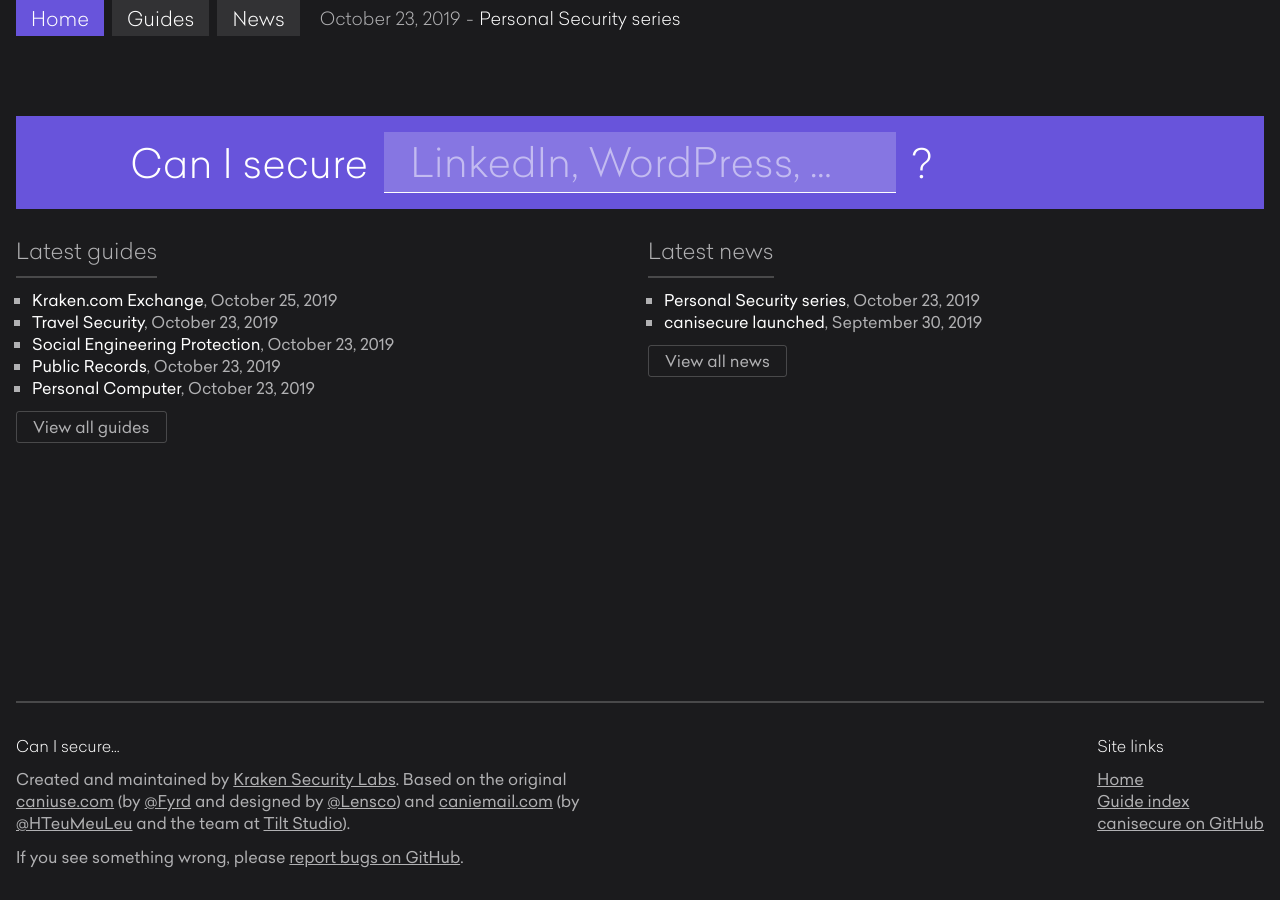
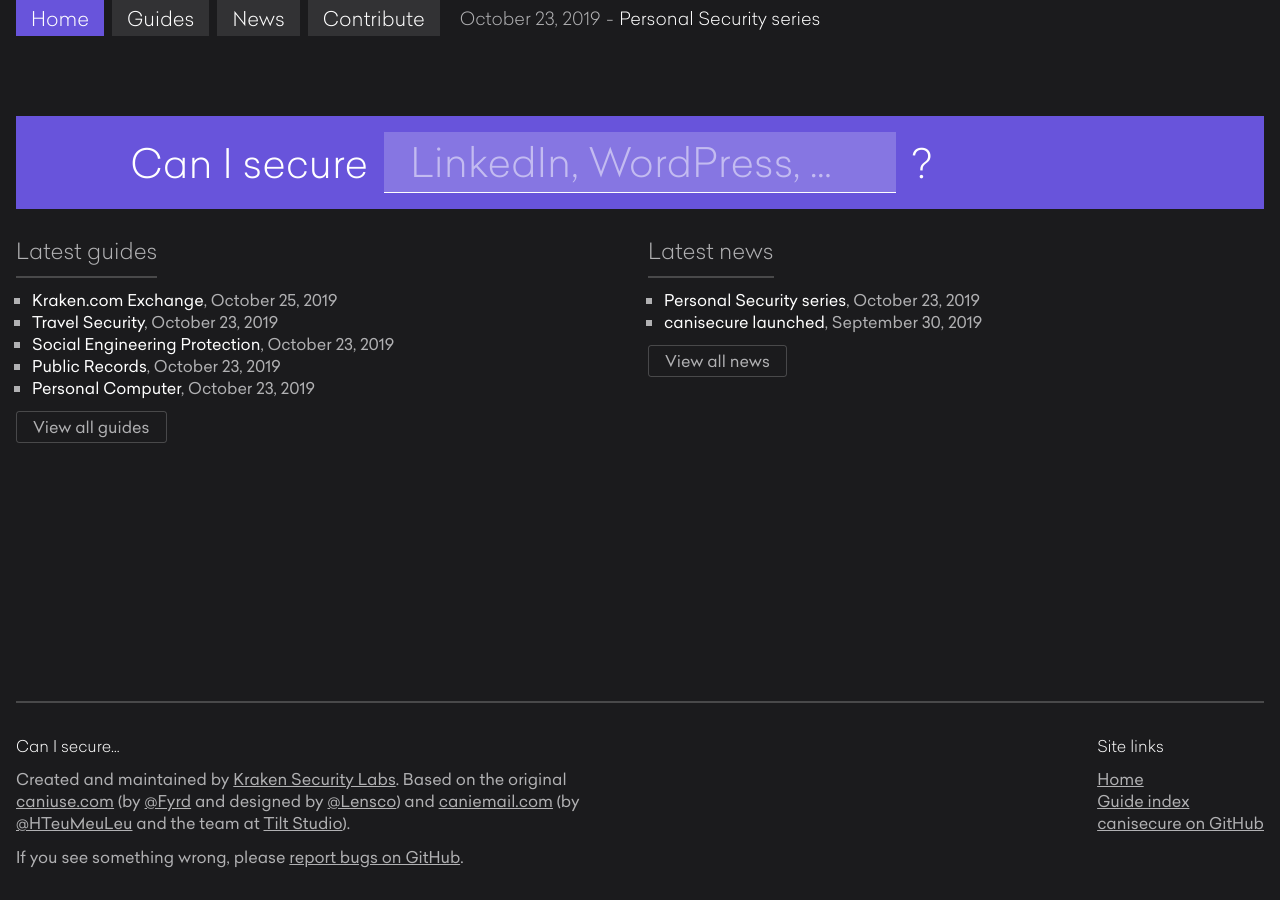
Before and after one commit to krakensecuritylabs/canisecure, a Jekyll site: the page built from index.html, in a window 1280 px wide. Built offline with Jekyll 4.4.1, drawn with Linux system fonts in a browser that asks for light colours.

Commit message:
contribute

```diff
--- a/_data/navigation.yml
+++ b/_data/navigation.yml
@@ -4,3 +4,5 @@
   link: /guides/
 - name: News
   link: /news/
+- name: Contribute
+  link: https://github.com/krakensecuritylabs/canisecure
```
